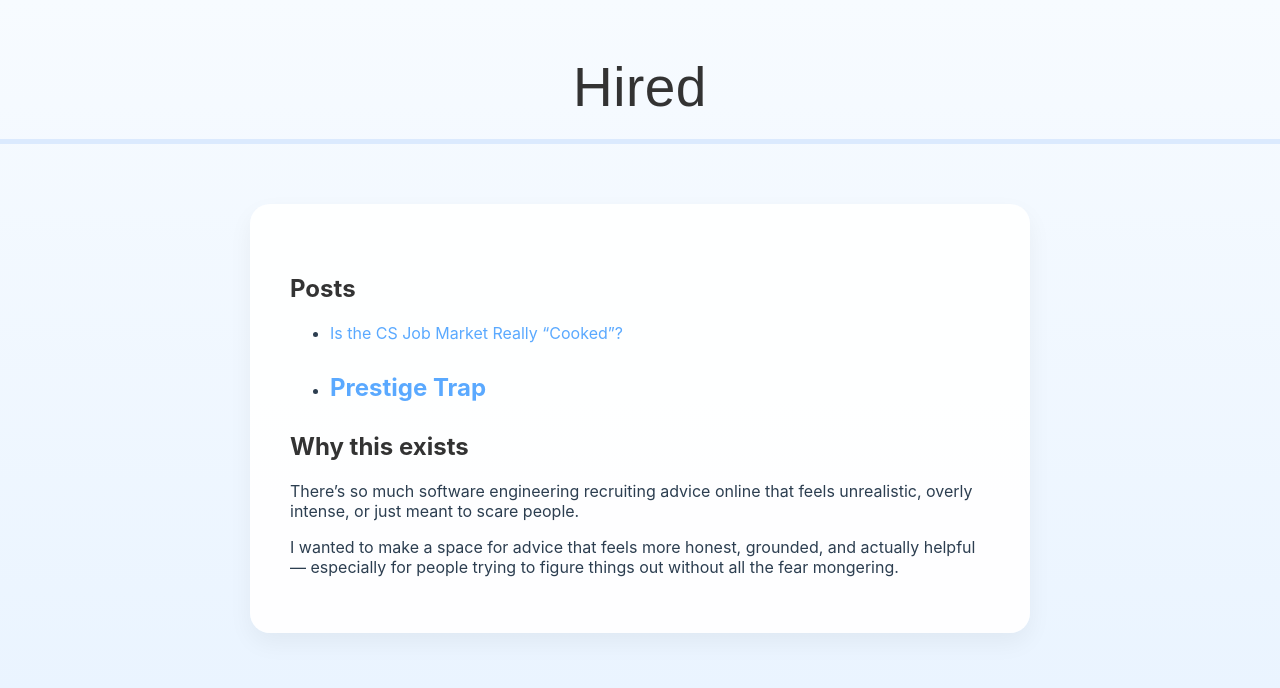
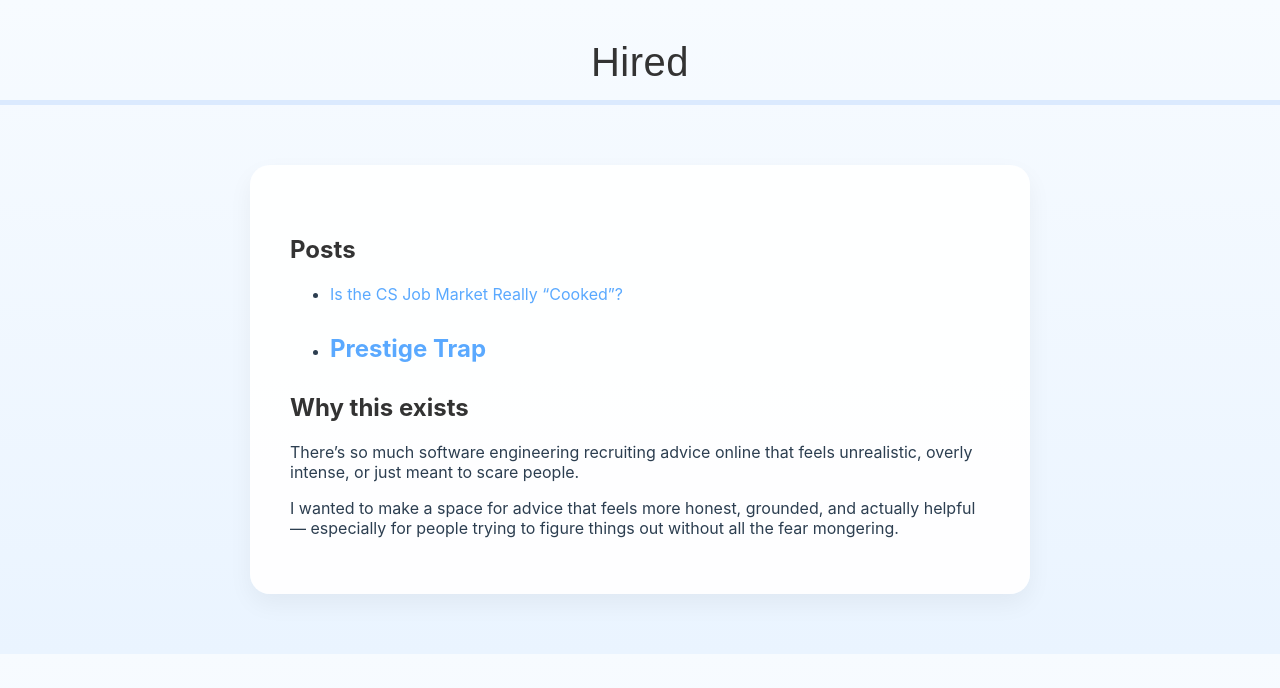
Before and after one commit to hiredmaybe67/hiredmaybe67.github.io, a Jekyll site: the page built from index.md, in a window 1280 px wide. Shown: the top 688 px of the page. Built offline with Jekyll 4.4.1, drawn with Linux system fonts in a browser that asks for light colours.

Commit message:
Update default.html

```diff
--- a/_layouts/default.html
+++ b/_layouts/default.html
@@ -24,8 +24,8 @@
       font-family: 'Montserrat', sans-serif;
       text-align: center;
       color: #333333;
-      margin-bottom: 10px;
-      font-size: 55px;
+      margin-bottom: 5px;
+      font-size: 40px;
     font-weight: 400; /* 👈 thinner */
     letter-spacing: 0.5px; /* 👈 softer look */
     }
```
